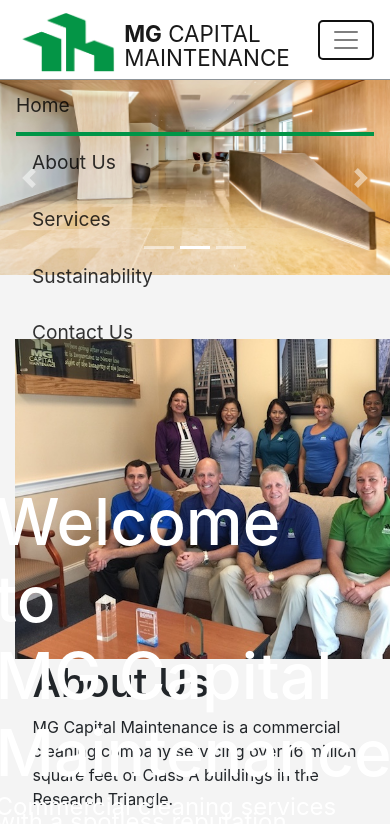
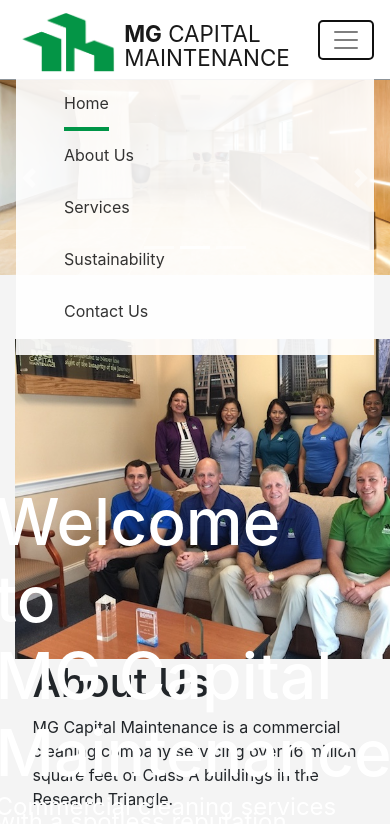
Before and after one commit to mgoti-rht/mgcapital-website, a website: page public/index.html in a window 390 px wide. Both pictures are taken after a click on the button 346 px from the left and 39 px from the top of the page. Shown: the top 824 px of the page. Drawn offline with nearby package versions, Linux system fonts and the light colour scheme.

Commit message:
Responsive header

```diff
--- a/public/assets/css/custom.css
+++ b/public/assets/css/custom.css
@@ -24,6 +24,11 @@
   float: left;
   height: 60px;
   margin-right: 0.5rem;
+}
+
+.navbar-brand {
+  z-index: 1;
+  width: 28%
 }
 
 .company-name-top {
@@ -128,12 +133,33 @@
   border-bottom-color: #009547;
 }
 
-@media (min-width: 48em) {
+@media (min-width: 1120px) {
   .masthead-brand {
     float: left;
   }
   .nav-masthead {
     float: right;
+  }
+}
+
+@media (max-width: 967px){
+  .navbar-nav {
+    font-size: 1rem;
+  }
+
+  .nav-masthead .nav-item + .nav-item {
+    margin-left: 0rem;
+  }
+}
+
+@media (max-width: 768px){
+  .navbar-expand-md .navbar-collapse {
+    background-color: rgba(255,255,255,0.9);
+    padding-left: 3em;
+    padding-bottom: 1em;
+  }
+  .nav-item {
+    width: fit-content;
   }
 }
 
--- a/public/index.html
+++ b/public/index.html
@@ -37,7 +37,7 @@
       </div>
     </header>
   </div> -->
-  <nav class="navbar navbar-expand-lg navbar-light fixed-top masthead clearfix">
+  <nav class="navbar navbar-expand-md navbar-light fixed-top masthead clearfix">
     <a class="navbar-brand" href="#">
       <img src="assets/images/logo.png">
       <div class="company-name">
```
